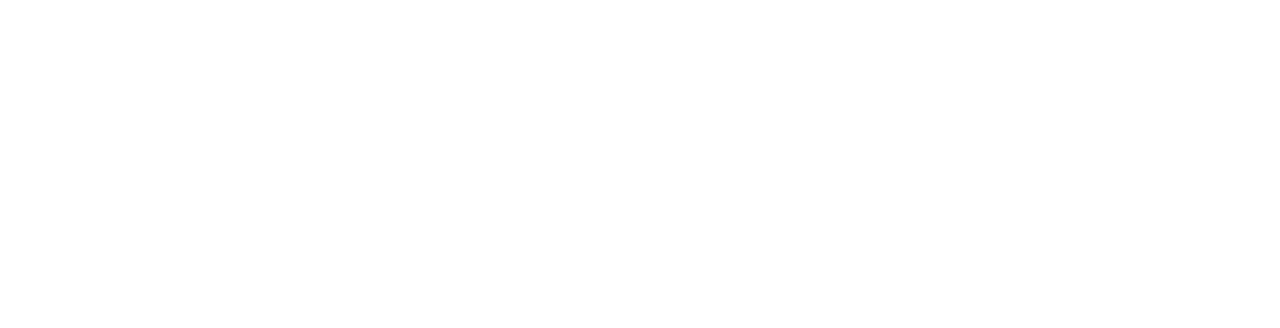
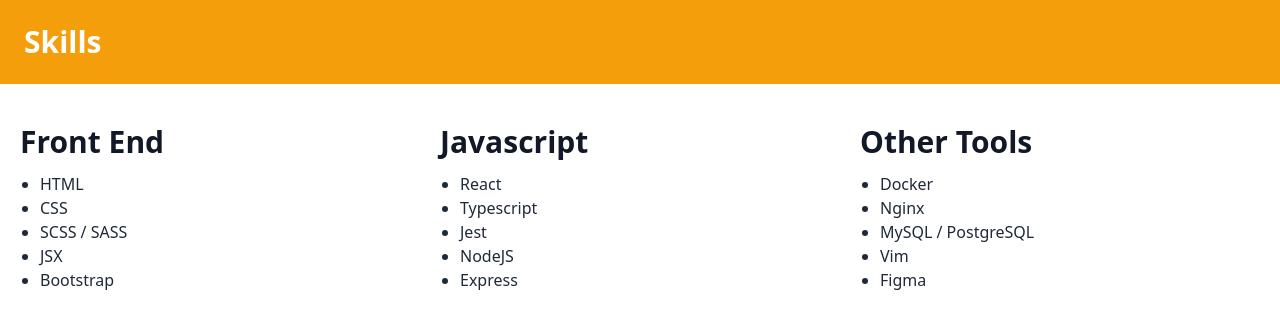
Before and after one commit to AndrewLeigh6/Portfolio-Gatsby, a Gatsby site: page / in a window 1280 px wide. Built offline with nearby package versions, Linux system fonts and the light colour scheme; Gatsby itself is replaced by a stand-in of ours.

Commit message:
Add skills component

```diff
--- /dev/null
+++ b/src/components/Skills/List/List.tsx
@@ -0,0 +1,24 @@
+import { string } from "prop-types"
+import React from "react"
+
+interface ListProps {
+  title: string
+  skills: string[]
+}
+
+const List = (props: ListProps) => {
+  return (
+    <div className="container mx-auto mb-8 sm:mb-0">
+      <p className="text-3xl font-bold mb-3 text-gray-900">{props.title}</p>
+      <ul className="list-disc ml-5">{renderSkills(props.skills)}</ul>
+    </div>
+  )
+}
+
+function renderSkills(skills: string[]) {
+  return skills.map(skill => {
+    return <li className="text-gray-800">{skill}</li>
+  })
+}
+
+export default List
--- a/src/components/Skills/Skills.tsx
+++ b/src/components/Skills/Skills.tsx
@@ -0,0 +1,28 @@
+import React from "react"
+import List from "./List/List"
+
+const Skills = () => {
+  return (
+    <div>
+      <div className="block p-6 bg-yellow-500 text-white text-3xl font-bold mb-10">
+        <div className="flex container mx-auto">Skills</div>
+      </div>
+      <div className="flex container mx-auto justify-around items-center flex-col pl-5 sm:flex-row">
+        <List
+          title="Front End"
+          skills={["HTML", "CSS", "SCSS / SASS", "JSX", "Bootstrap"]}
+        />
+        <List
+          title="Javascript"
+          skills={["React", "Typescript", "Jest", "NodeJS", "Express"]}
+        />
+        <List
+          title="Other Tools"
+          skills={["Docker", "Nginx", "MySQL / PostgreSQL", "Vim", "Figma"]}
+        />
+      </div>
+    </div>
+  )
+}
+
+export default Skills
--- a/src/pages/index.tsx
+++ b/src/pages/index.tsx
@@ -1,9 +1,11 @@
 import * as React from "react"
 import SEO from "../components/seo"
+import Skills from "../components/Skills/Skills"
 
 const IndexPage = () => (
   <React.Fragment>
     <SEO title="Home" />
+    <Skills />
   </React.Fragment>
 )
 
```
